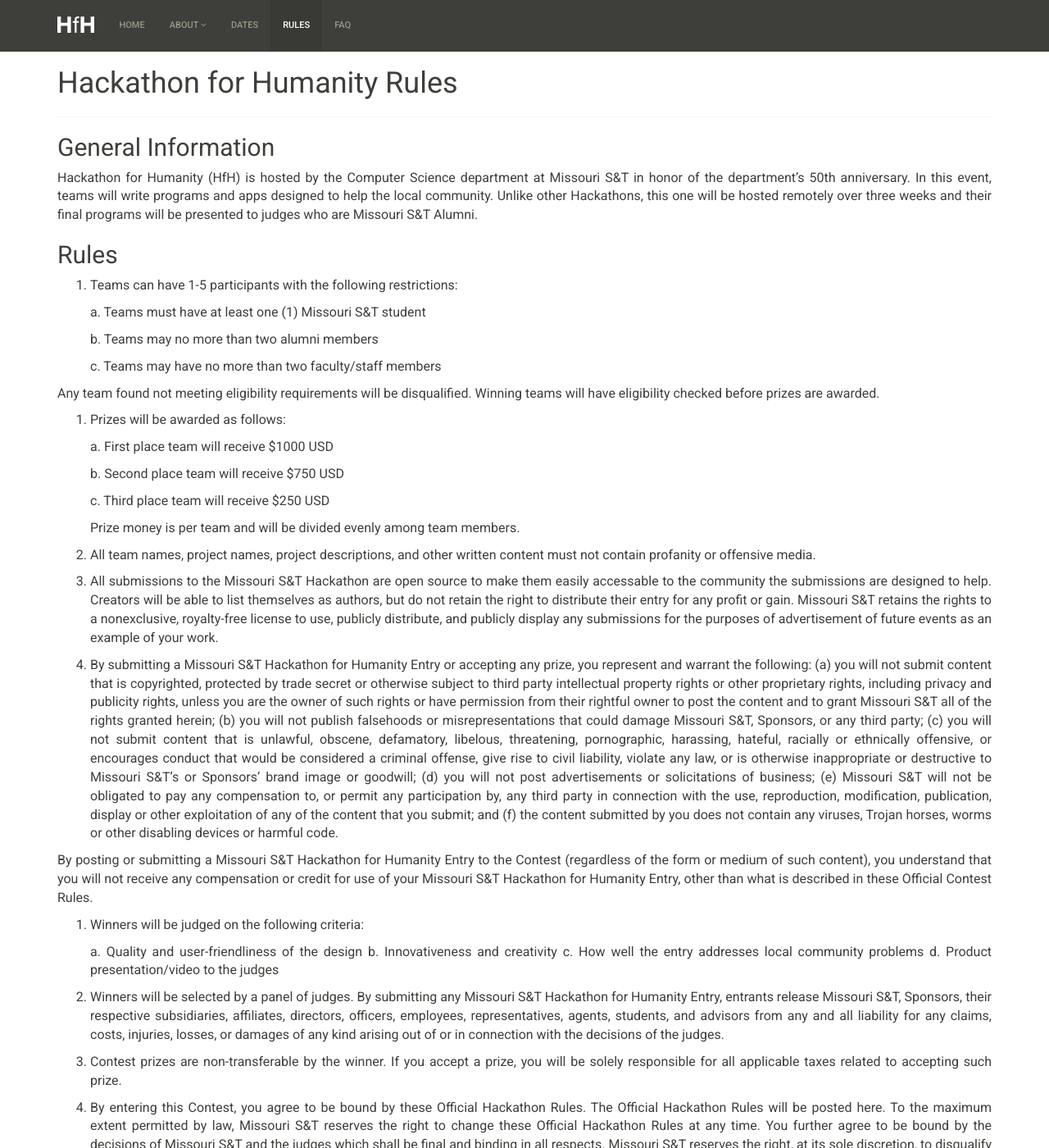
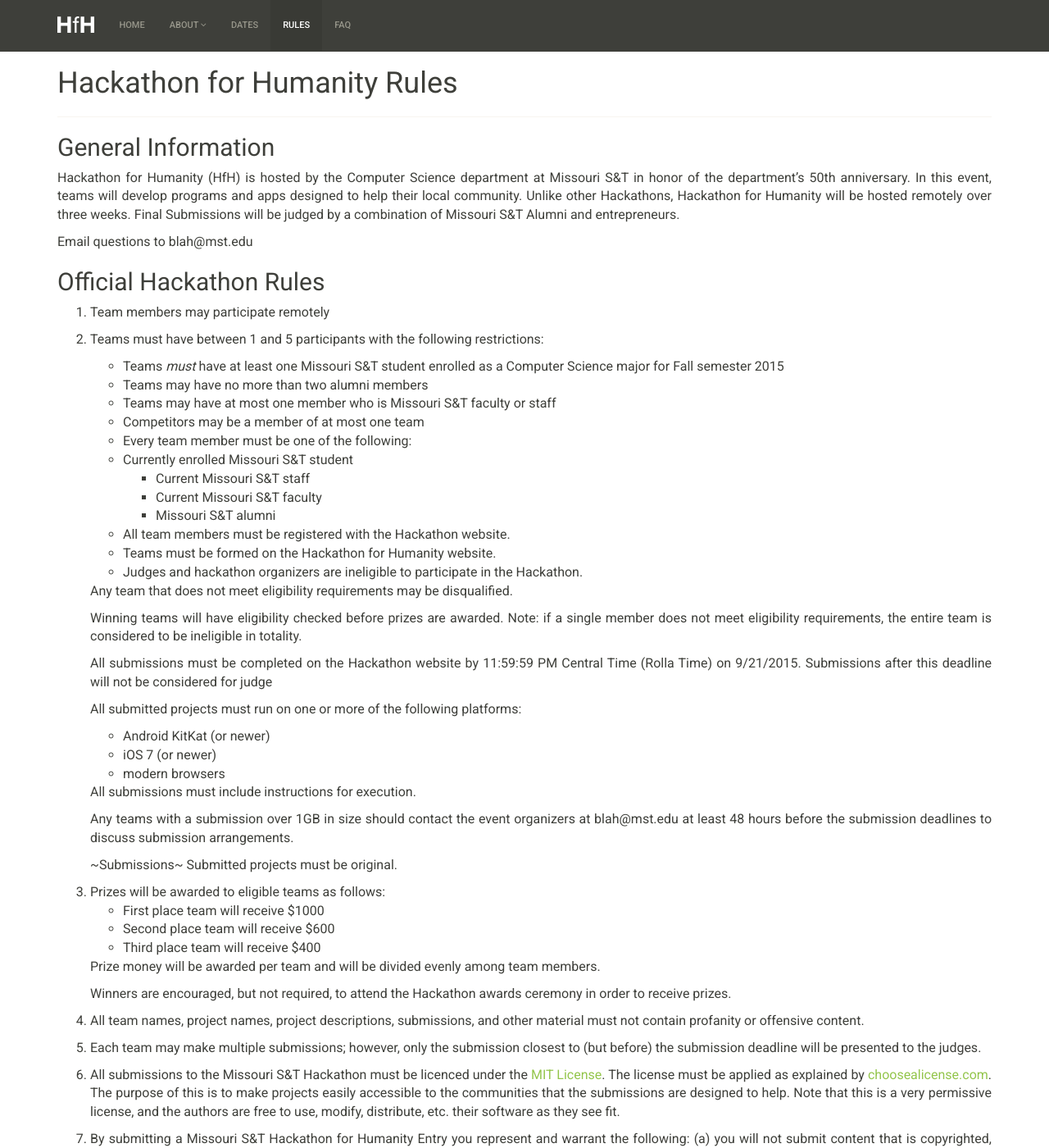
Before and after one commit to cmpsci-goldnjub/info, a Jekyll site: the page built from rules.md, in a window 1280 px wide and 1400 px high. Shown: the whole window at 82% size. Built offline with Jekyll 4.4.1, drawn with Linux system fonts in a browser that asks for light colours; some of the changed text lies outside the part shown.

Commit message:
Add updates to rules

```diff
--- a/rules.md
+++ b/rules.md
@@ -8,54 +8,162 @@
 
 Hackathon for Humanity (HfH) is hosted by the Computer Science
 department at Missouri S&T in honor of the department's 50th
-anniversary. In this event, teams will write programs and apps
-designed to help the local community. Unlike other Hackathons,
-this one will be hosted remotely over three weeks and their final
-programs will be presented to judges who are Missouri S&T Alumni.
+anniversary. In this event, teams will develop programs and apps
+designed to help their local community. Unlike other Hackathons,
+Hackathon for Humanity will be hosted remotely over three weeks. Final
+Submissions will be judged by a combination of Missouri S&T Alumni and
+entrepreneurs.
 
-## Rules
+Email questions to blah@mst.edu
 
-1. Teams can have 1-5 participants with the following restrictions:
 
-   a. Teams must have at least one (1) Missouri S&T student
+## Official Hackathon Rules
 
-   b. Teams may no more than two alumni members
 
-   c. Teams may have no more than two faculty/staff members
+1.  Team members may participate remotely
 
-Any team found not meeting eligibility requirements will be disqualified.
-Winning teams will have eligibility checked before prizes are awarded.
 
-2. Prizes will be awarded as follows:
+2.  Teams must have between 1 and 5 participants with the following restrictions:
 
-   a. First place team will receive  $1000 USD
+    - Teams *must* have at least one Missouri S&T student enrolled as
+      a Computer Science major for Fall semester 2015
+    - Teams may have no more than two alumni members
+    - Teams may have at most one member who is Missouri S&T faculty or
+      staff
+    - Competitors may be a member of at most one team
+    - Every team member must be one of the following:
+    - Currently enrolled Missouri S&T student
+        - Current Missouri S&T staff
+        - Current Missouri S&T faculty
+        - Missouri S&T alumni
+    - All team members must be registered with the Hackathon website.
+    - Teams must be formed on the Hackathon for Humanity website.
+    - Judges and hackathon organizers are ineligible to participate in
+      the Hackathon.
 
-   b. Second place team will receive $750 USD
 
-   c. Third place team will receive  $250 USD
+    Any team that does not meet eligibility requirements may be
+    disqualified.
 
-   Prize money is per team and will be divided evenly among team members.
+    Winning teams will have eligibility checked before prizes are
+    awarded. Note: if a single member does not meet eligibility
+    requirements, the entire team is considered to be ineligible in
+    totality.
 
-3. All team names, project names, project descriptions, and other written content must not contain profanity or offensive media.
 
-4. All submissions to the Missouri S&T Hackathon are open source to make them easily accessable to the community the submissions are designed to help. Creators will be able to list themselves as authors, but do not retain the right to distribute their entry for any profit or gain. Missouri S&T retains the rights to a nonexclusive, royalty-free license to use, publicly distribute, and publicly display any submissions for the purposes of advertisement of future events as an example of your work.
+    All submissions must be completed on the Hackathon website by
+    11:59:59 PM Central Time (Rolla Time) on 9/21/2015. Submissions
+    after this deadline will not be considered for judge
 
-5. By submitting a Missouri S&T Hackathon for Humanity Entry or accepting any prize, you represent and warrant the following: (a) you will not submit content that is copyrighted, protected by trade secret or otherwise subject to third party intellectual property rights or other proprietary rights, including privacy and publicity rights, unless you are the owner of such rights or have permission from their rightful owner to post the content and to grant Missouri S&T all of the rights granted herein; (b) you will not publish falsehoods or misrepresentations that could damage Missouri S&T, Sponsors, or any third party; (c) you will not submit content that is unlawful, obscene, defamatory, libelous, threatening, pornographic, harassing, hateful, racially or ethnically offensive, or encourages conduct that would be considered a criminal offense, give rise to civil liability, violate any law, or is otherwise inappropriate or destructive to Missouri S&T's or Sponsors' brand image or goodwill; (d) you will not post advertisements or solicitations of business; (e) Missouri S&T will not be obligated to pay any compensation to, or permit any participation by, any third party in connection with the use, reproduction, modification, publication, display or other exploitation of any of the content that you submit; and (f) the content submitted by you does not contain any viruses, Trojan horses, worms or other disabling devices or harmful code.
 
-By posting or submitting a Missouri S&T Hackathon for Humanity Entry to the Contest (regardless of the form or medium of such content), you understand that you will not receive any compensation or credit for use of your Missouri S&T Hackathon for Humanity Entry, other than what is described in these Official Contest Rules.
+    All submitted projects must run on one or more of the following platforms:
 
-6. Winners will be judged on the following criteria:
+    - Android KitKat (or newer)
+    - iOS 7 (or newer)
+    - modern browsers
 
-   a. Quality and user-friendliness of the design
-   b. Innovativeness and creativity
-   c. How well the entry addresses local community problems
-   d. Product presentation/video to the judges
+    All submissions must include instructions for execution.
 
-7. Winners will be selected by a panel of judges. By submitting any Missouri S&T Hackathon for Humanity Entry, entrants release Missouri S&T, Sponsors, their respective subsidiaries, affiliates, directors, officers, employees, representatives, agents, students, and advisors from any and all liability for any claims, costs, injuries, losses, or damages of any kind arising out of or in connection with the decisions of the judges.
 
-8. Contest prizes are non-transferable by the winner. If you accept a prize, you will be solely responsible for all applicable taxes related to accepting such prize.
+    Any teams with a submission over 1GB in size should contact the
+    event organizers at blah@mst.edu at least 48 hours before the
+    submission deadlines to discuss submission arrangements.
 
-9. By entering this Contest, you agree to be bound by these Official Hackathon Rules. The Official Hackathon Rules will be posted here. To the maximum extent permitted by law, Missouri S&T reserves the right to change these Official Hackathon Rules at any time. You further agree to be bound by the decisions of Missouri S&T and the judges which shall be final and binding in all respects. Missouri S&T reserves the right, at its sole discretion, to disqualify any individual that tampers or attempts to tamper with the Missouri S&T Hackathon for Humanity Entry process or the operation of the Hackathon or web site; violates the Official Hackathon Rules; or acts in an unsportsmanlike or disruptive manner, or with intent to annoy, abuse, threaten or harass any other person.
+    ~Submissions~ Submitted projects must be original.
+
+3.  Prizes will be awarded to eligible teams as follows:
+    - First place team will receive  $1000
+    - Second place team will receive $600
+    - Third place team will receive  $400
+
+
+    Prize money will be awarded per team and will be divided evenly
+    among team members.
+
+    Winners are encouraged, but not required, to attend the Hackathon
+    awards ceremony in order to receive prizes.
+
+
+4.  All team names, project names, project descriptions, submissions,
+    and other material must not contain profanity or offensive content.
+
+
+5.  Each team may make multiple submissions; however, only the
+    submission closest to (but before) the submission deadline will be
+    presented to the judges.
+
+
+6.  All submissions to the Missouri S&T Hackathon must be licenced
+    under the
+    [MIT License](http://choosealicense.com/licenses/mit/). The
+    license must be applied as explained by
+    [choosealicense.com](http://choosealicense.com/licenses/mit/). The
+    purpose of this is to make projects easily accessible to the
+    communities that the submissions are designed to help. Note that
+    this is a very permissive license, and the authors are free to
+    use, modify, distribute, etc. their software as they see fit.
+
+
+6.  By submitting a Missouri S&T Hackathon for Humanity Entry you
+    represent and warrant the following: (a) you will not submit
+    content that is copyrighted, protected by trade secret or
+    otherwise subject to third party intellectual property rights or
+    other proprietary rights, including privacy and publicity rights,
+    unless you are the owner of such rights or have permission from
+    their rightful owner; (b) you will not publish falsehoods or
+    misrepresentations that could damage Missouri S&T, Sponsors, or
+    any third party; (c) you will not submit content that is unlawful,
+    obscene, defamatory, libelous, threatening, pornographic,
+    harassing, hateful, racially or ethnically offensive, or
+    encourages conduct that would be considered a criminal offense,
+    give rise to civil liability, violate any law, or is otherwise
+    inappropriate or destructive to sponsors' brand image or goodwill;
+    (d) you will not post advertisements or solicitations of business;
+    (e) Missouri S&T will not be obligated to pay any compensation to,
+    or permit any participation by, any third party in connection with
+    the use, reproduction, modification, publication, display or other
+    exploitation of any of the content that you submit; and (f) the
+    submitted content must not contain any viruses, Trojan horses,
+    worms, disabling devices, malicious, or harmful code.
+
+7.  Winners will be judged on the following criteria:
+
+    - Quality and user-friendliness of the design
+    - Look and feel of the final submission
+    - Innovativeness and creativity
+    - How well the entry addresses real societal problems
+    - Quality of product presentation/video
+    - Robustness and functionality of the submitted project
+
+8.  Winners will be selected by a panel of judges. By submitting any
+    Missouri S&T Hackathon for Humanity Entry, entrants release
+    Missouri S&T, Sponsors, their respective subsidiaries, affiliates,
+    directors, officers, employees, representatives, agents, students,
+    and advisors from any and all liability for any claims, costs,
+    injuries, losses, or damages of any kind arising out of or in
+    connection with the decisions of the judges.
+
+9.  Contest prizes will be directly awarded to the individual members
+    of winning teams and are non-transferable. Winners will be solely
+    responsible for all applicable taxes related to contest prizes.
+
+
+10. Teams will have the option of making their project ideas public or
+    private until judging. If any team publicizes their idea, they
+    understand that other teams may develop on a similar idea and
+    present it as their own.
+
+11. By entering this contest, you agree to be bound by these Official
+    Hackathon Rules. The Official Hackathon Rules will be posted
+    here. You further agree to be bound by the decisions of event
+    organizers and the judges which shall be final and binding in all
+    respects. Hackathon organizers reserves the right, at their
+    discretion, to disqualify any individual that tampers or attempts
+    to tamper with Hackathon for Humanity Entry process or any aspect
+    of the Hackathon; violates these rules; or acts in an
+    unsportsmanlike or disruptive manner, or with intent to abuse,
+    threaten, or harass any other person.
+
 
 ## Modifications to These Rules
 
```
